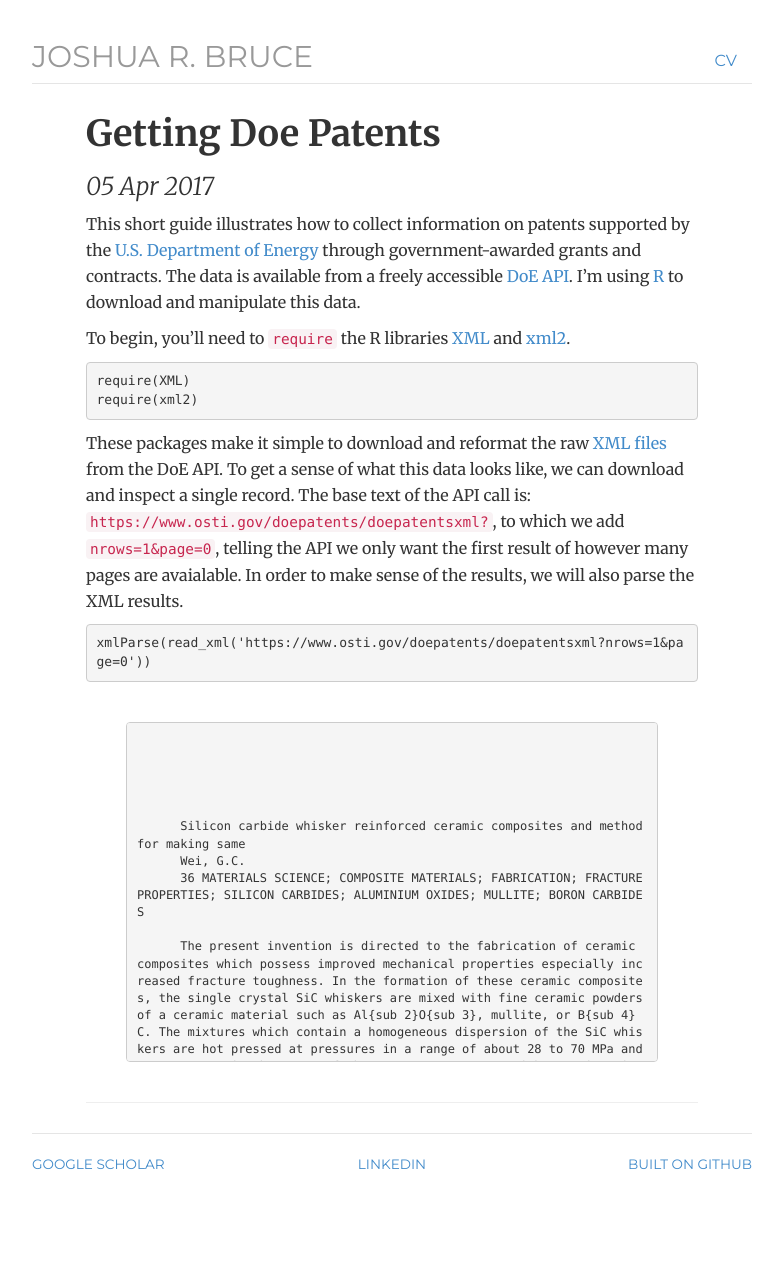
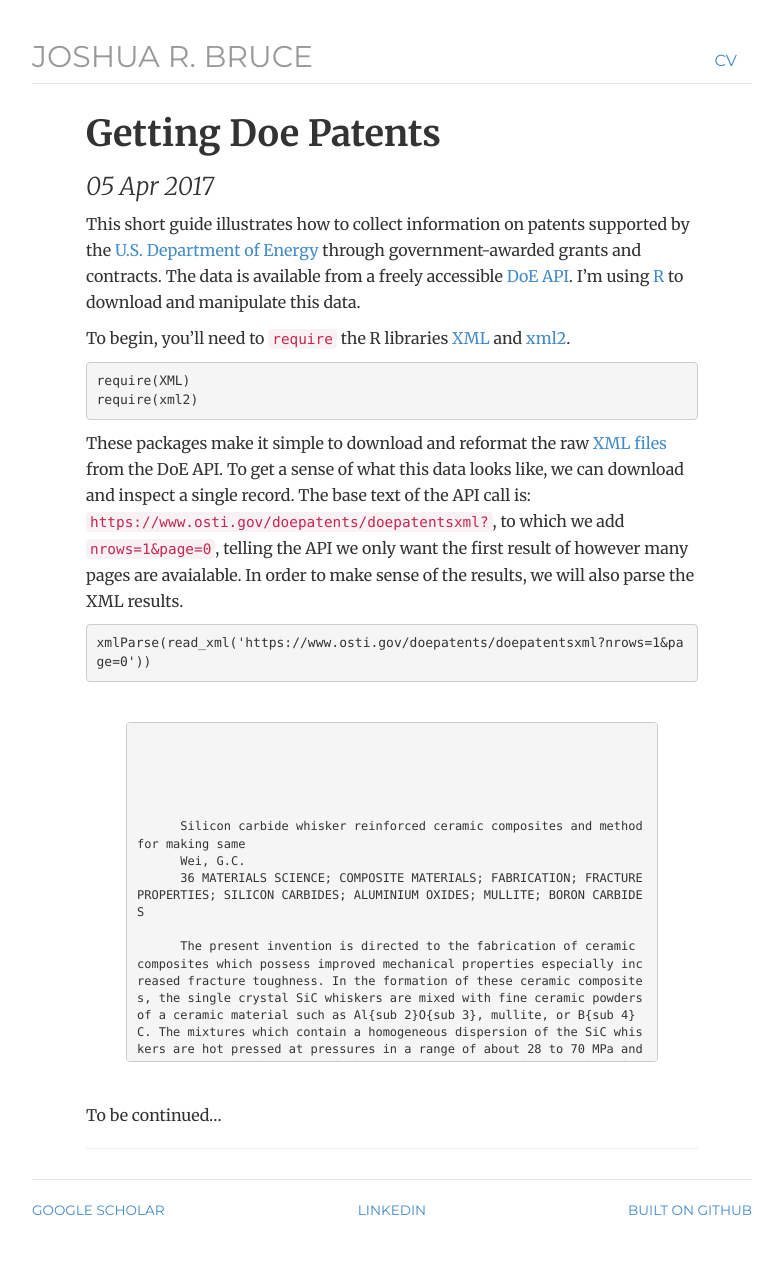
Before and after one commit to joshuarbruce/joshuarbruce.github.io, a Jekyll site: the page built from _posts/2017-04-05-getting-doe-patents.md, in a window 1280 px wide. Shown: the whole page, without its empty margins (248-1031 px from the left). Built offline with Jekyll 4.4.1, drawn with Linux system fonts in a browser that asks for light colours; nearby versions of some CDN libraries; our own code applies the rules of GitHub Pages for plain Markdown files; before the commit the page ends 1226 px from its top, so only the background shows below that.

Commit message:
Update 2017-04-05-getting-doe-patents.md

```diff
--- a/_posts/2017-04-05-getting-doe-patents.md
+++ b/_posts/2017-04-05-getting-doe-patents.md
@@ -50,3 +50,5 @@ xmlParse(read_xml('https://www.osti.gov/doepatents/doepatentsxml?nrows=1&page=0'
 </rdf:RDF>
 </code>
 </pre>
+
+To be continued...
```
